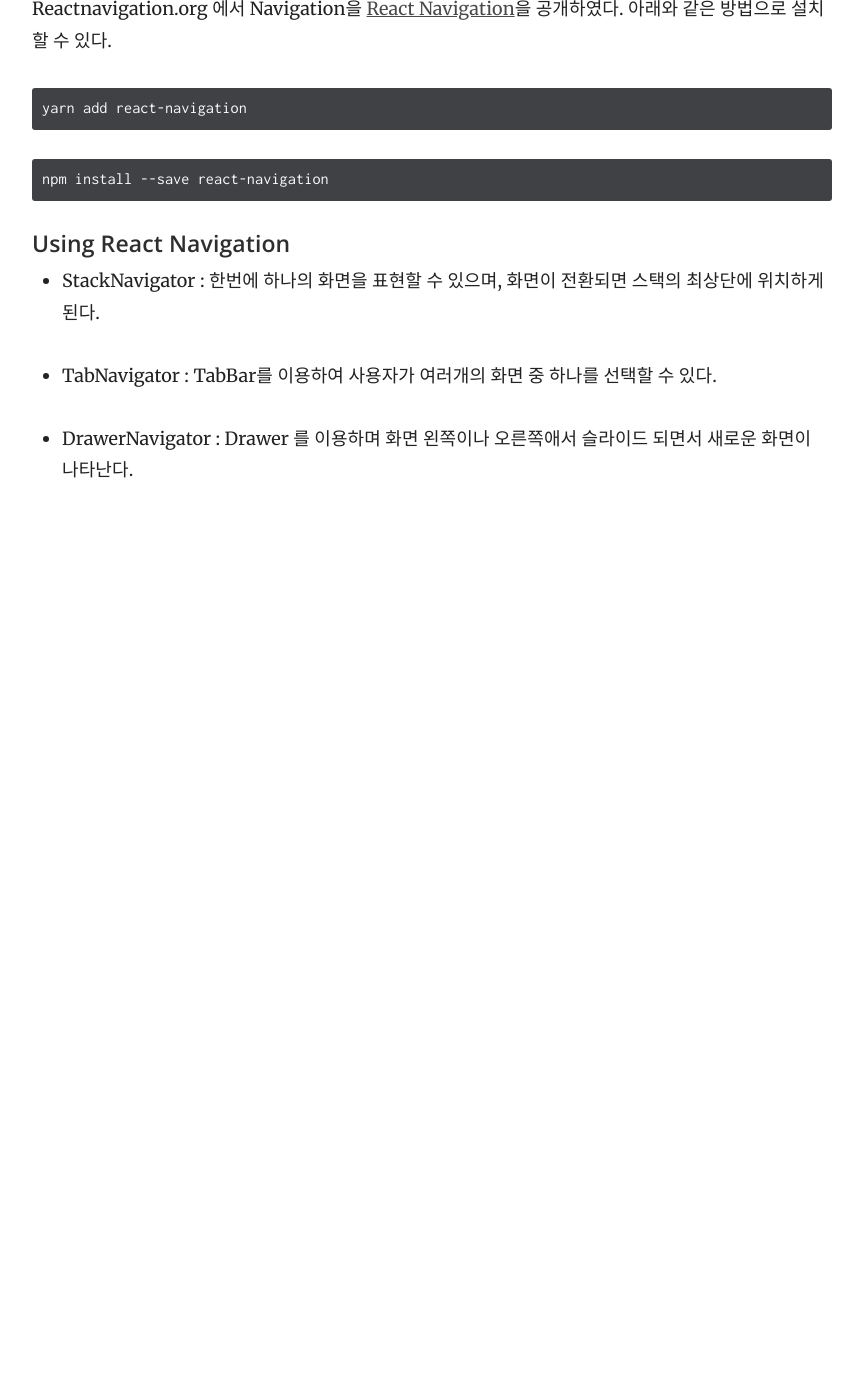
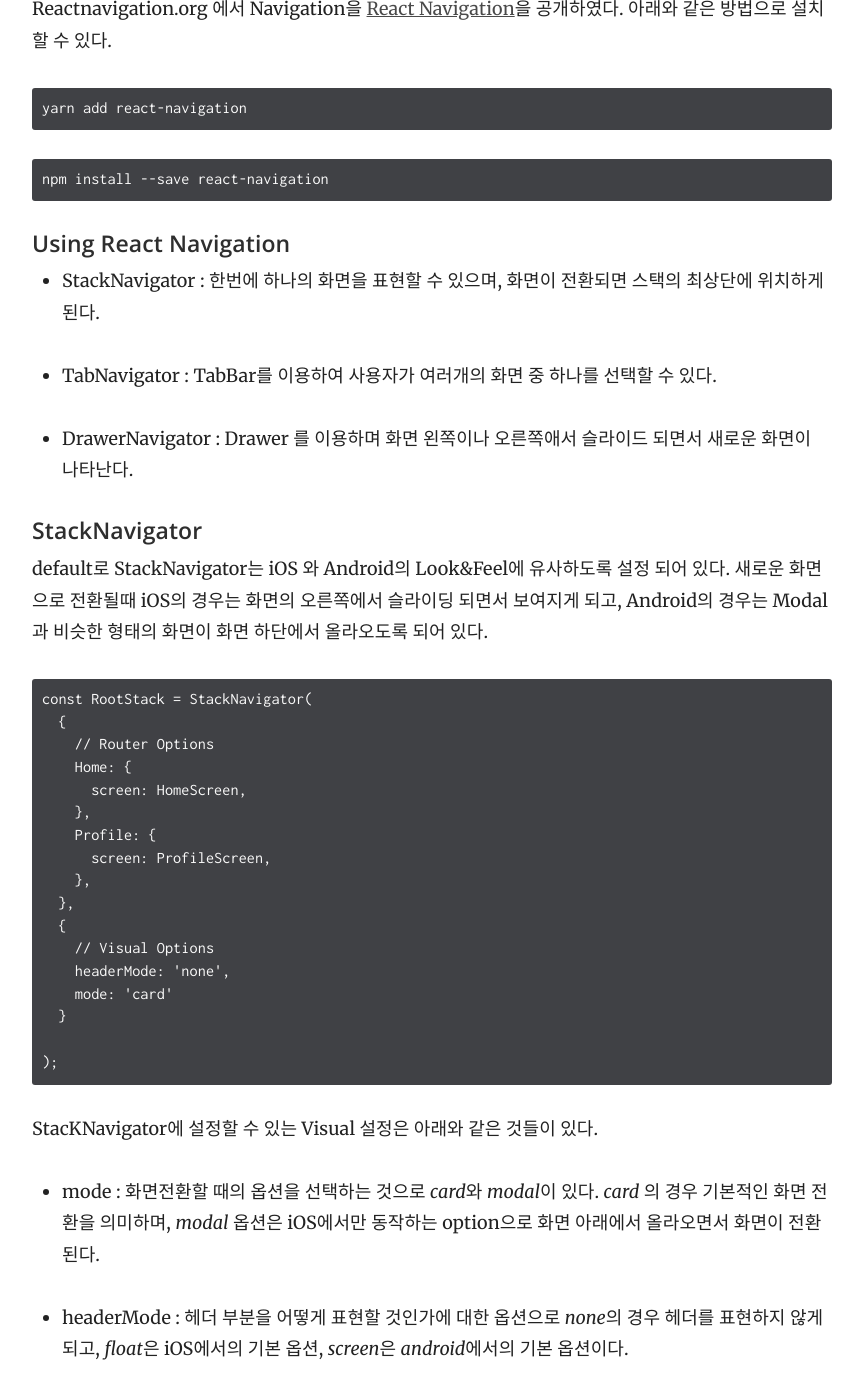
Before and after one commit to S5Platform/s5Platform.github.io, a Jekyll site: the page built from _docs/3.react-native/react_native.md, in a window 1280 px wide and 1400 px high, scrolled down 3100 px. Shown: the whole window, without its empty margins (358-1221 px from the left). Built offline with Jekyll 4.4.1, drawn with Linux system fonts in a browser that asks for light colours; before the commit the page ends 3637 px from its top, so only the background shows below that.

Commit message:
doc : for StackNavigator

````diff
--- a/_docs/3.react-native/react_native.md
+++ b/_docs/3.react-native/react_native.md
@@ -40,7 +40,7 @@
 
 ### Redux
 
-Redux는 자바스크립트 앱을 위한 예측 가능한 상태 컨테이너이다. [Flux 아키텍쳐]( )의 사상을 발전시킨 개념인데, store , reducer, action 이라는 3가지의 개념이 존재한다.
+Redux는 자바스크립트 앱을 위한 예측 가능한 상태 컨테이너이다. [Flux 아키텍쳐]()의 사상을 발전시킨 개념인데, store , reducer, action 이라는 3가지의 개념이 존재한다.
 
 - store : 앱의 상태 전부는 하나의 store라는 객체 트리에 저장된다.
 - action : 상태를 변경하기 위해서는 action을 통해서만 가능하다.
@@ -88,3 +88,34 @@
 - TabNavigator : TabBar를 이용하여 사용자가 여러개의 화면 중 하나를 선택할 수 있다.
 
 - DrawerNavigator : Drawer 를 이용하며 화면 왼쪽이나 오른쪽애서 슬라이드 되면서 새로운 화면이 나타난다.
+
+#### StackNavigator
+
+default로 StackNavigator는 iOS 와 Android의 Look&Feel에 유사하도록 설정 되어 있다. 새로운 화면으로 전환될때 iOS의 경우는 화면의 오른쪽에서 슬라이딩 되면서 보여지게 되고, Android의 경우는 Modal과 비슷한 형태의 화면이 화면 하단에서 올라오도록 되어 있다.
+
+```
+const RootStack = StackNavigator(
+  {
+    // Router Options
+    Home: {
+      screen: HomeScreen,
+    },
+    Profile: {
+      screen: ProfileScreen,
+    },
+  },
+  {
+    // Visual Options
+    headerMode: 'none',
+    mode: 'card'
+  }
+
+);
+```
+
+StacKNavigator에 설정할 수 있는 Visual 설정은 아래와 같은 것들이 있다.
+
+- mode : 화면전환할 때의 옵션을 선택하는 것으로 *card*와 *modal*이 있다. *card* 의 경우 기본적인 화면 전환을 의미하며, *modal* 옵션은 iOS에서만 동작하는 option으로 화면 아래에서 올라오면서 화면이 전환된다.
+
+
+- headerMode : 헤더 부분을 어떻게 표현할 것인가에 대한 옵션으로 *none*의 경우 헤더를 표현하지 않게 되고, *float*은 iOS에서의 기본 옵션, *screen*은 *android*에서의 기본 옵션이다.
````
